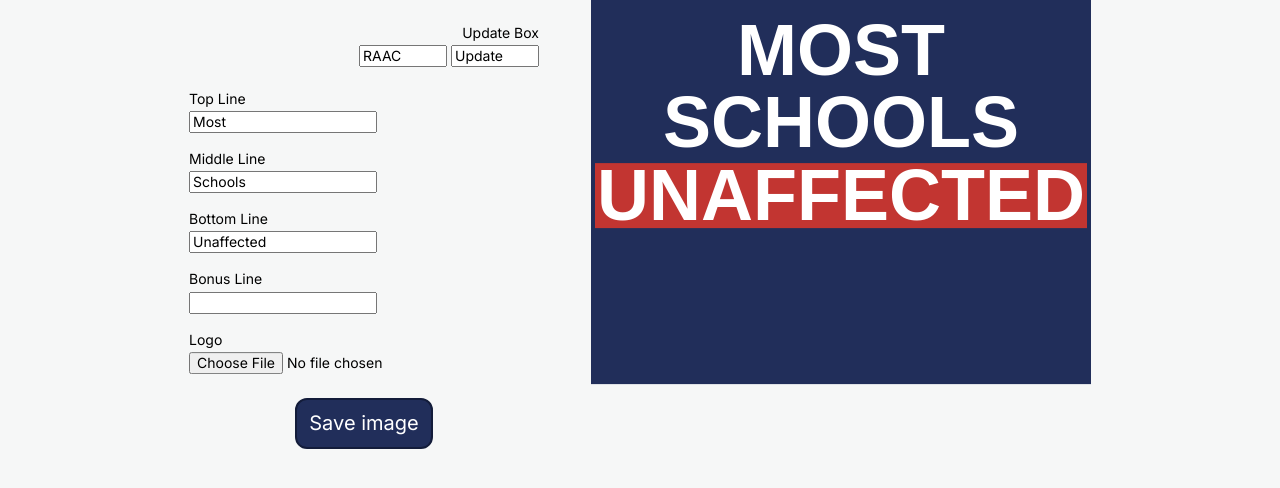
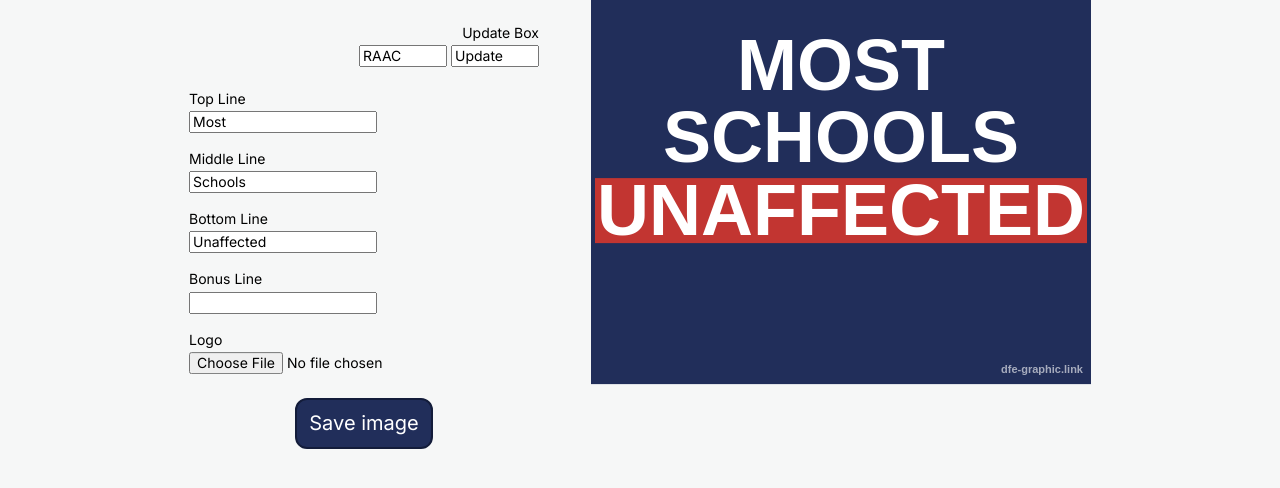
Before and after one commit to Aurorum/dfe-comms, a plain HTML site: page index.html in a window 1280 px wide. Shown: the part 266-754 px from the top of the page. Drawn offline with Linux system fonts and the light colour scheme; no server answers; a web font is replaced by a local one.

Commit message:
Add watermark

```diff
--- a/index.html
+++ b/index.html
@@ -132,6 +132,7 @@
 						<span id="line5">Unaffected</span>
 						<span id="line6"></span>
 					</div>
+          <span class="watermark">dfe-graphic.link</span>
 				</div>
 			</div>
 		</div>
--- a/style.css
+++ b/style.css
@@ -223,7 +223,6 @@ template {
 	font-size: 72px;
 	line-height: 0.9;
 	position: relative;
-	bottom: 25px;
 	display: inline-block;
 }
 
@@ -234,6 +233,15 @@ template {
 	white-space: nowrap;
 	overflow: hidden;
 	text-overflow: ellipsis;
+}
+
+span.watermark {
+  font-size: 11px;
+  opacity: 0.6;
+  padding: 8px;
+  text-align: right;
+  padding-top: 0;
+  text-transform: lowercase;
 }
 
 .poster-inner #line5 {
```
